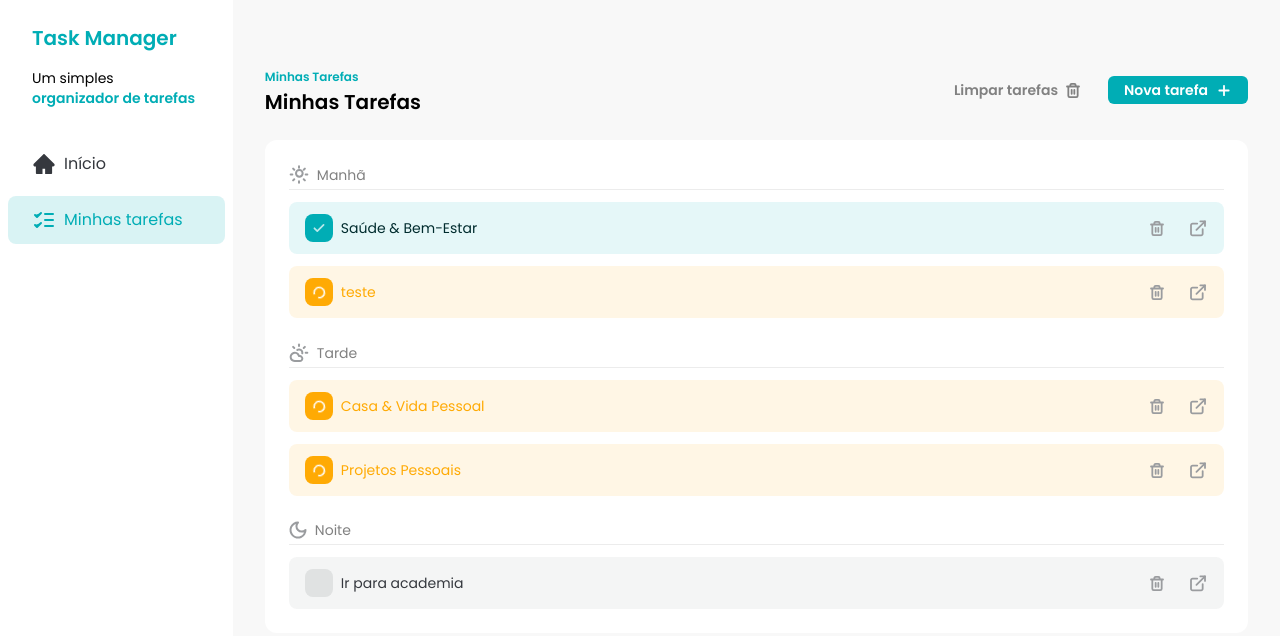
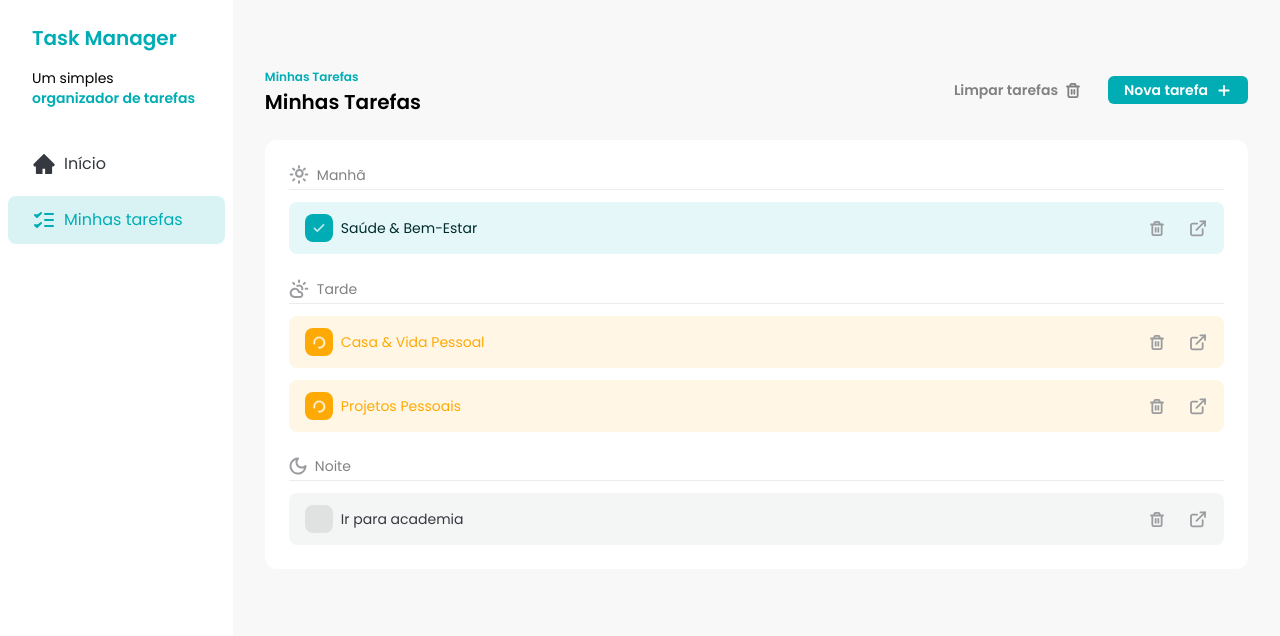
Before and after one commit to DenilsoferreiraL/fsc-task-manager, a React (Vite) app: page / in a window 1280 px wide. Shown: the top 636 px of the page. Built offline with nearby package versions, Linux system fonts and the light colour scheme; data requests are answered from the project's data file.

Commit message:
feat: refactor task management with react-query integration and remove deprecated TaskDetailsPage

```diff
--- a/db.json
+++ b/db.json
@@ -27,13 +27,6 @@
       "time": "afternoon",
       "description": "Atualizar portfólio online\n\nDescrição: Adicionar os dois projetos mais recentes e revisar os links.\n\nEscrever rascunho do artigo para o blog\n\nDescrição: Desenvolver os tópicos principais e escrever a introdução sobre [assunto].\n\nEstudar funcionalidades do novo software\n\nDescrição: Dedicar 1 hora para explorar os tutoriais iniciais do programa.",
       "status": "in_progress"
-    },
-    {
-      "id": "b2e9f2c0-afcf-4cf5-a91e-33c64d0c4bfc",
-      "title": "teste",
-      "time": "morning",
-      "description": "teste",
-      "status": "in_progress"
     }
   ]
 }
--- a/src/components/AddTaskDialog.jsx
+++ b/src/components/AddTaskDialog.jsx
@@ -1,5 +1,6 @@
 import './AddTaskDialog.css'
 
+import { useMutation, useQueryClient } from '@tanstack/react-query'
 import PropTypes from 'prop-types'
 import { useEffect, useRef } from 'react'
 import { createPortal } from 'react-dom'
@@ -14,7 +15,7 @@ import { Input } from './Input'
 import { TextArea } from './TextArea'
 import { TimeSelect } from './TimeSelect'
 
-export const AddTaskDialog = ({ isOpen, handleClose, onSubmitSuccess }) => {
+export const AddTaskDialog = ({ isOpen, handleClose }) => {
   const {
     register,
     handleSubmit,
@@ -22,45 +23,37 @@ export const AddTaskDialog = ({ isOpen, handleClose, onSubmitSuccess }) => {
     formState: { errors, isSubmitting },
   } = useForm()
 
-  const handleSubmitToServer = async (task) => {
-    try {
+  const queryClient = useQueryClient()
+  const { mutate } = useMutation({
+    mutationKey: 'addTask',
+    mutationFn: async (task) => {
       const response = await fetch('http://localhost:3000/tasks', {
         method: 'POST',
-        headers: {
-          'Content-Type': 'application/json',
-        },
+        headers: { 'Content-Type': 'application/json' },
         body: JSON.stringify(task),
       })
+      if (!response.ok) throw new Error('Erro ao salvar tarefa')
+      return response.json()
+    },
+    onSuccess: (task) => {
+      queryClient.setQueryData('tasks', (oldTasks = []) => [...oldTasks, task])
+      toast.success('Tarefa adicionada com sucesso!')
+      handleClose()
+      reset()
+    },
+    onError: () => {
+      toast.error('Erro ao adicionar a tarefa. Por favor, tente novamente.')
+    },
+  })
 
-      if (!response.ok) {
-        throw new Error('Erro ao adicionar tarefa')
-      }
-
-      const newTask = await response.json()
-      onSubmitSuccess(newTask)
-      reset({
-        title: '',
-        time: 'morning',
-        description: '',
-      })
-      handleClose()
-      toast.success('Tarefa adicionada com sucesso!')
-    } catch (error) {
-      console.error(error)
-      toast.error('Erro ao adicionar a tarefa. Por favor, tente novamente.')
-    }
-  }
-
-  const handleSaveClick = async (task) => {
-    const newTask = {
+  const handleSubmitToServer = (data) => {
+    mutate({
       id: v4(),
-      title: task.title,
-      time: task.time,
-      description: task.description,
+      title: data.title.trim(),
+      time: data.time,
+      description: data.description.trim(),
       status: 'not_started',
-    }
-
-    return handleSubmitToServer(newTask)
+    })
   }
 
   const nodeRef = useRef(null)
@@ -91,7 +84,7 @@ export const AddTaskDialog = ({ isOpen, handleClose, onSubmitSuccess }) => {
             Insira as informações abaixo
           </p>
 
-          <form onSubmit={handleSubmit(handleSaveClick)}>
+          <form onSubmit={handleSubmit(handleSubmitToServer)}>
             <div className="flex w-[366px] flex-col space-y-4">
               <Input
                 id="title"
--- a/src/components/TaskItem.jsx
+++ b/src/components/TaskItem.jsx
@@ -1,30 +1,36 @@
+import { QueryClient, useMutation, useQueryClient } from '@tanstack/react-query'
 import PropTypes from 'prop-types'
-import { useState } from 'react'
 import { Link } from 'react-router-dom'
 import { toast } from 'sonner'
 
 import * as I from '../assets/icons'
 import { Button } from '../components/Button'
 
-export const TaskItem = ({
-  task,
-  handleTaskCheckboxClick,
-  onDeleteSuccess,
-}) => {
-  const [deleteIsLoading, setDeleteIsLoading] = useState(false)
+export const TaskItem = ({ task, handleTaskCheckboxClick }) => {
+  const queryClient = useQueryClient()
+
+  const { mutate, isPending } = useMutation({
+    mutationKey: ['deleteTask', task.id],
+    mutationFn: async () => {
+      const response = await fetch(`http://localhost:3000/tasks/${task.id}`, {
+        method: 'DELETE',
+      })
+      return response.json()
+    },
+  })
 
   const handleDeleteClick = async () => {
-    setDeleteIsLoading(true)
-    const response = await fetch(`http://localhost:3000/tasks/${task.id}`, {
-      method: 'DELETE',
+    mutate(undefined, {
+      onSuccess: () => {
+        queryClient.setQueryData('tasks', (oldTask) => {
+          return oldTask.filter((oldTask) => oldTask.id !== task.id)
+        })
+        toast.success('Tarefa deletada com sucesso!')
+      },
+      OnError: () => {
+        toast.error('Erro ao deletar tarefa!')
+      },
     })
-
-    if (!response.ok) {
-      setDeleteIsLoading(false)
-      return toast.error('Erro ao remover a tarefa. Tente novamente.')
-    }
-    onDeleteSuccess(task.id)
-    setDeleteIsLoading(false)
   }
 
   const getStatusClasses = () => {
@@ -79,12 +85,8 @@ export const TaskItem = ({
         {task.title}
       </div>
       <div className="flex items-center gap-2">
-        <Button
-          color="ghost"
-          onClick={handleDeleteClick}
-          disabled={deleteIsLoading}
-        >
-          {deleteIsLoading ? (
+        <Button color="ghost" onClick={handleDeleteClick} disabled={isPending}>
+          {isPending ? (
             <I.LoaderCircleIcon className="text-brand-gray animate-spin" />
           ) : (
             <I.TrashIcon className="text-brand-text-gray" />
--- a/src/components/Tasks.jsx
+++ b/src/components/Tasks.jsx
@@ -64,20 +64,6 @@ export const Tasks = () => {
     }
   }
 
-  const handleAddTaskSubmit = async (task) => {
-    queryClient.setQueryData('tasks', (currentTasks) => {
-      return [...currentTasks, task]
-    })
-    toast.success('Tarefa adicionada com sucesso!')
-  }
-
-  const onDeleteTaskSuccess = async (taskId) => {
-    queryClient.setQueryData('tasks', (currentTasks) => {
-      return currentTasks.filter((task) => task.id !== taskId)
-    })
-    toast.success('Tarefa deletada com sucesso!')
-  }
-
   return (
     <div className="w-full space-y-6 px-8 py-16">
       <div className="flex w-full justify-between">
@@ -100,7 +86,6 @@ export const Tasks = () => {
           <AddTaskDialog
             isOpen={addTaskDialogIsOpen}
             handleClose={() => setAddTaskDialogIsOpen(false)}
-            onSubmitSuccess={handleAddTaskSubmit}
           />
         </div>
       </div>
@@ -120,7 +105,6 @@ export const Tasks = () => {
               key={task.id}
               task={task}
               handleTaskCheckboxClick={handleTaskCheckboxClick}
-              onDeleteSuccess={onDeleteTaskSuccess}
             />
           ))}
         </div>
@@ -136,7 +120,6 @@ export const Tasks = () => {
               key={task.id}
               task={task}
               handleTaskCheckboxClick={handleTaskCheckboxClick}
-              onDeleteSuccess={onDeleteTaskSuccess}
             />
           ))}
         </div>
@@ -152,7 +135,6 @@ export const Tasks = () => {
               key={task.id}
               task={task}
               handleTaskCheckboxClick={handleTaskCheckboxClick}
-              onDeleteSuccess={onDeleteTaskSuccess}
             />
           ))}
         </div>
--- a/src/main.jsx
+++ b/src/main.jsx
@@ -7,7 +7,7 @@ import { createBrowserRouter, RouterProvider } from 'react-router-dom'
 import { Toaster } from 'sonner'
 
 import App from './App'
-import { TaskDetailsPage } from './pages/task-details'
+import { TaskDetailsPage } from './pages/taskDetails'
 
 const queryClient = new QueryClient()
 
--- a/src/pages/task-details.jsx
+++ b/src/pages/TaskDetails.jsx
@@ -25,7 +25,26 @@ export const TaskDetailsPage = () => {
     navigate(-1)
   }
 
-  // Salvar com validação
+  useEffect(() => {
+    const fetchTask = async () => {
+      try {
+        const response = await fetch(`http://localhost:3000/tasks/${taskId}`, {
+          method: 'GET',
+        })
+        const data = await response.json()
+        setTask(data)
+        reset(data)
+      } catch (error) {
+        console.error('Erro ao carregar tarefa:', error)
+        toast.error('Erro ao carregar tarefa.')
+      }
+    }
+
+    if (taskId) {
+      fetchTask()
+    }
+  }, [taskId, reset])
+
   const handleSaveClick = async (data) => {
     const response = await fetch(`http://localhost:3000/tasks/${taskId}`, {
       method: 'PATCH',
@@ -67,26 +86,6 @@ export const TaskDetailsPage = () => {
       toast.error('Erro ao deletar a tarefa. Por favor, tente novamente.')
     }
   }
-
-  useEffect(() => {
-    const fetchTask = async () => {
-      try {
-        const response = await fetch(`http://localhost:3000/tasks/${taskId}`, {
-          method: 'GET',
-        })
-        const data = await response.json()
-        setTask(data)
-        reset(data)
-      } catch (error) {
-        console.error('Erro ao carregar tarefa:', error)
-        toast.error('Erro ao carregar tarefa.')
-      }
-    }
-
-    if (taskId) {
-      fetchTask()
-    }
-  }, [taskId, reset])
 
   return (
     <div className="flex">
```
